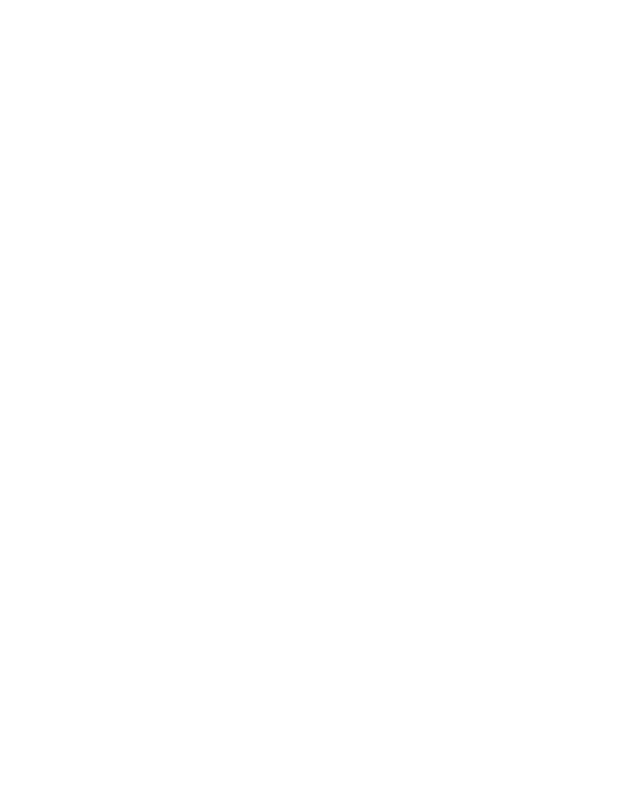
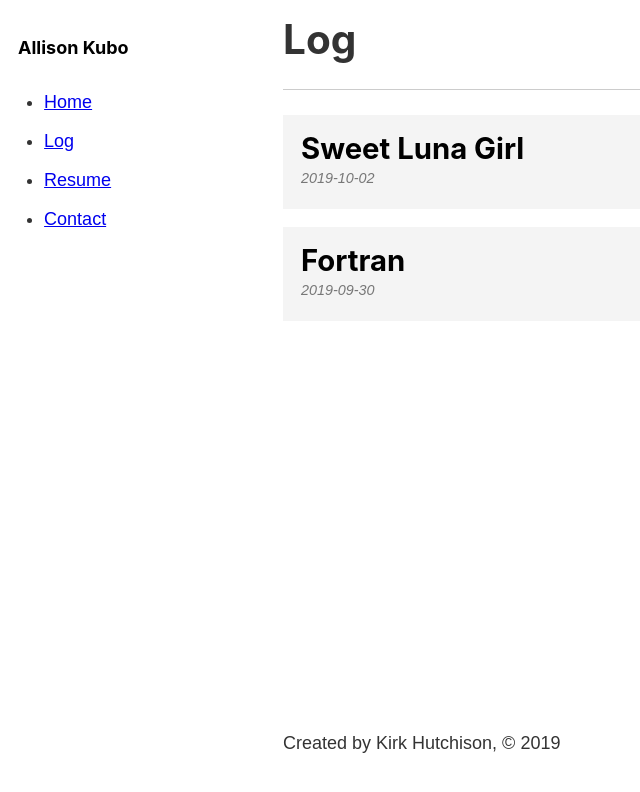
Before and after one commit to aikubo/aikubo.github.io, a Gatsby site: page /log in a window 1280 px wide. Before the commit this address had no page. Shown: the whole page, without its empty margins (0-640 px from the left). Built offline with nearby package versions, Linux system fonts and the light colour scheme; Gatsby itself is replaced by a stand-in of ours.

Commit message:
blog to log

```diff
--- a/gatsby-node.js
+++ b/gatsby-node.js
@@ -16,7 +16,7 @@
 
 module.exports.createPages = async ({ graphql, actions }) => {
     const { createPage } = actions
-    const blogTemplate = path.resolve('./src/templates/blog.js')
+    const logTemplate = path.resolve('./src/templates/log.js')
     const res = await graphql(`
         query {
             allMarkdownRemark {
@@ -33,8 +33,8 @@
 
     res.data.allMarkdownRemark.edges.forEach((edge) => {
         createPage({
-            component: blogTemplate,
-            path: `/blog/${edge.node.fields.slug}`,
+            component: logTemplate,
+            path: `/log/${edge.node.fields.slug}`,
             context: {
                 slug: edge.node.fields.slug
             }
--- a/src/components/header.js
+++ b/src/components/header.js
@@ -21,8 +21,8 @@
                         </Link>
                     </li>
                     <li>
-                        <Link className={headerStyles.navItem} activeClassName={headerStyles.activeNavItem} to='/blog'>
-                            Blog
+                        <Link className={headerStyles.navItem} activeClassName={headerStyles.activeNavItem} to='/log'>
+                            Log
                         </Link>
                     </li>
                     <li>
--- a/src/components/sidebar.js
+++ b/src/components/sidebar.js
@@ -21,8 +21,8 @@
                         </Link>
                     </li>
                     <li>
-                        <Link className={sidebarStyles.navItem} activeClassName={sidebarStyles.activeNavItem} to='/blog'>
-                            Blog
+                        <Link className={sidebarStyles.navItem} activeClassName={sidebarStyles.activeNavItem} to='/log'>
+                            Log
                         </Link>
                     </li>
                     <li>
--- a/src/pages/blog.js
+++ b/src/pages/log.js
@@ -2,16 +2,16 @@
 import Layout from '../components/layout'
 import Sidebar from '../components/sidebar'
 import { Link, graphql, useStaticQuery } from 'gatsby'
-import blogStyles from './blog.module.scss'
+import logStyles from './log.module.scss'
 
-const BlogPage = () => {
+const LogPage = () => {
     const data = useStaticQuery(graphql`
         query {
             allMarkdownRemark (
                 filter: {
                     frontmatter: {
                         sourcetype: {
-                            eq: "blog"
+                            eq: "log"
                         }
                     }
                 }
@@ -34,13 +34,13 @@
     return (
         <Layout>
             <Sidebar />
-            <h1>Blog</h1>
+            <h1>Log</h1>
             <hr />
-            <ol className={blogStyles.posts}>
+            <ol className={logStyles.posts}>
                 {data.allMarkdownRemark.edges.map((edge) => {
                     return (
-                        <li className={blogStyles.post}>
-                            <Link to={`/blog/${edge.node.fields.slug}`}>
+                        <li className={logStyles.post}>
+                            <Link to={`/log/${edge.node.fields.slug}`}>
                                 <h2>
                                     {edge.node.frontmatter.title}
                                 </h2>
@@ -56,4 +56,4 @@
     )
 }
 
-export default BlogPage
+export default LogPage
--- a/src/posts/honk/honk.md
+++ b/src/posts/honk/honk.md
@@ -1,7 +1,7 @@
 ---
 title: "Sweet Luna Girl"
 date: "2019-10-02"
-sourcetype: "blog"
+sourcetype: "log"
 ---
 
 This is my sweet honk.
--- a/src/posts/react.md
+++ b/src/posts/react.md
@@ -1,7 +1,7 @@
 ---
 title: "Fortran"
 date: "2019-09-30"
-sourcetype: "blog"
+sourcetype: "log"
 ---
 
 In this post I'll start my discussion about Fortran.
--- a/src/templates/blog.js
+++ b/src/templates/log.js
@@ -15,7 +15,7 @@
     }
 `
 
-const Blog = (props) => {
+const Log = (props) => {
     return (
         <Layout>
             <h1>{props.data.markdownRemark.frontmatter.title}</h1>
@@ -25,4 +25,4 @@
     )
 }
 
-export default Blog
+export default Log
```
Also changed, not shown: src/pages/log.module.scss (renamed from src/pages/blog.module.scss).
